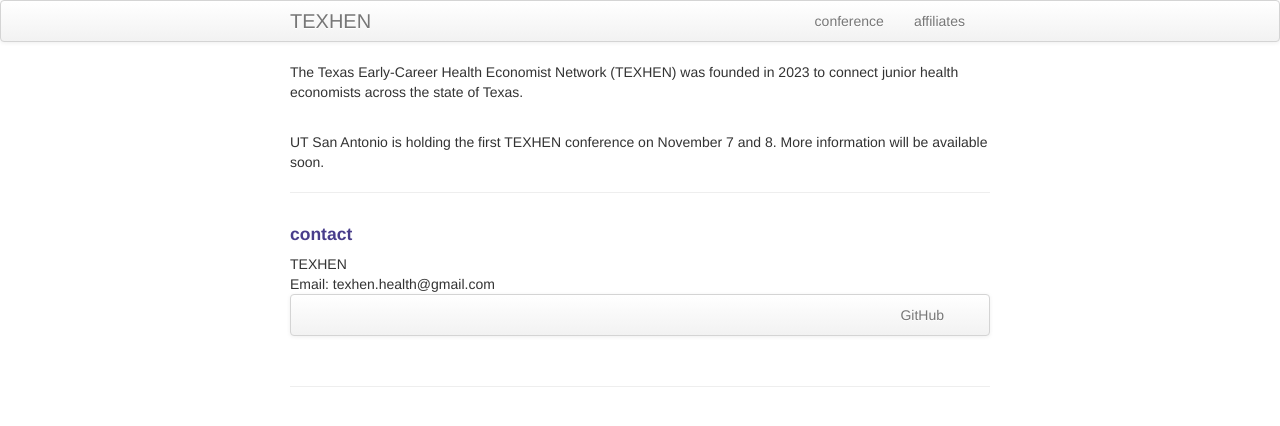
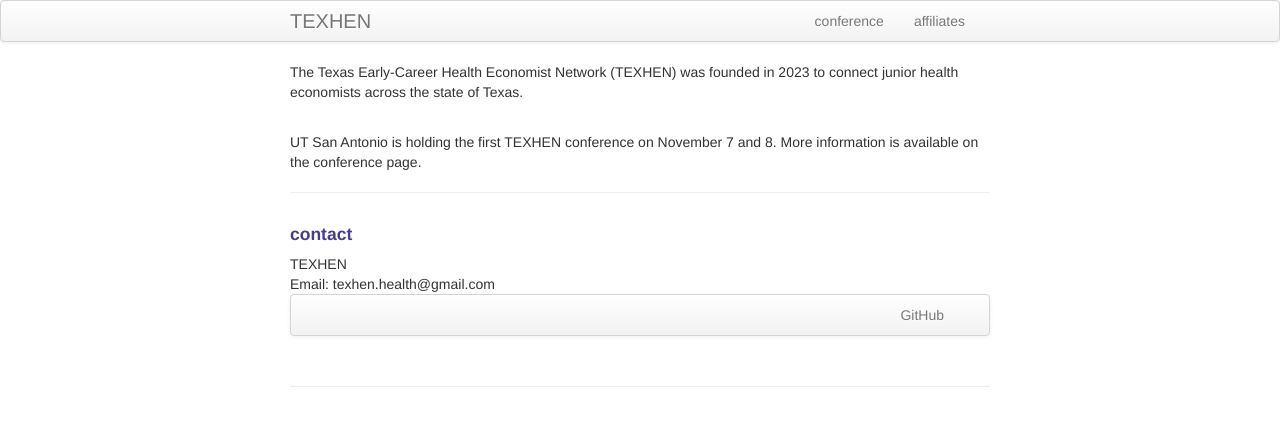
Before and after one commit to texhen/texhen.github.io, a Jekyll site: the page built from index.md, in a window 1280 px wide. Shown: the top 426 px of the page. Built offline with Jekyll 4.4.1, drawn with Linux system fonts in a browser that asks for light colours.

Commit message:
Update index.md

```diff
--- a/index.md
+++ b/index.md
@@ -8,7 +8,7 @@ keywords: health economics, Texas, TEXHEN, early-career
 The Texas Early-Career Health Economist Network (TEXHEN) was founded in 2023 to connect junior health economists across the state of Texas.
 
 <br/>
-UT San Antonio is holding the first TEXHEN conference on November 7 and 8. More information will be available soon.
+UT San Antonio is holding the first TEXHEN conference on November 7 and 8. More information is available on the conference page.
 
 <!--[curriculum vitae ![CV as pdf]({{ BASE_PATH }}/pages/icons16/pdf-icon.png)]({{ BASE_PATH }}/assets/CV.pdf)<br/> -->
 
```
